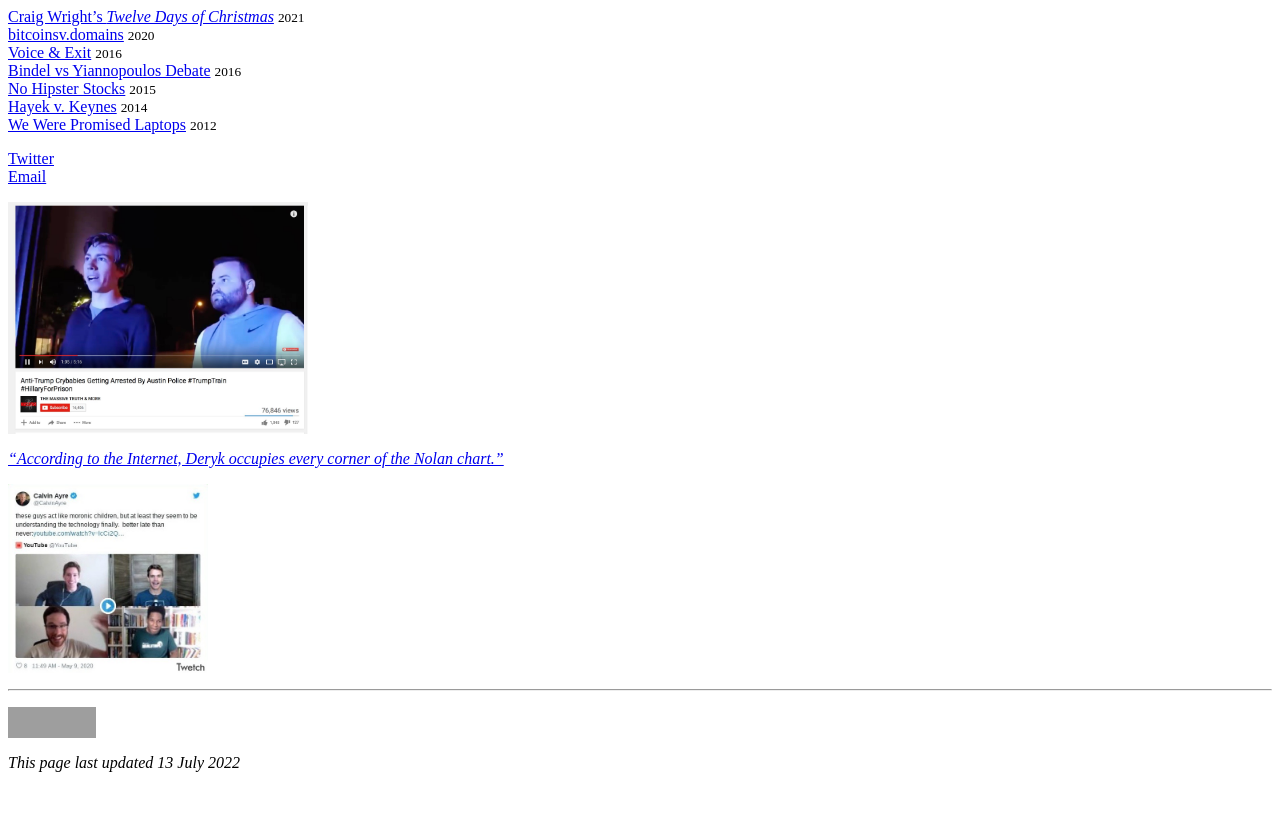
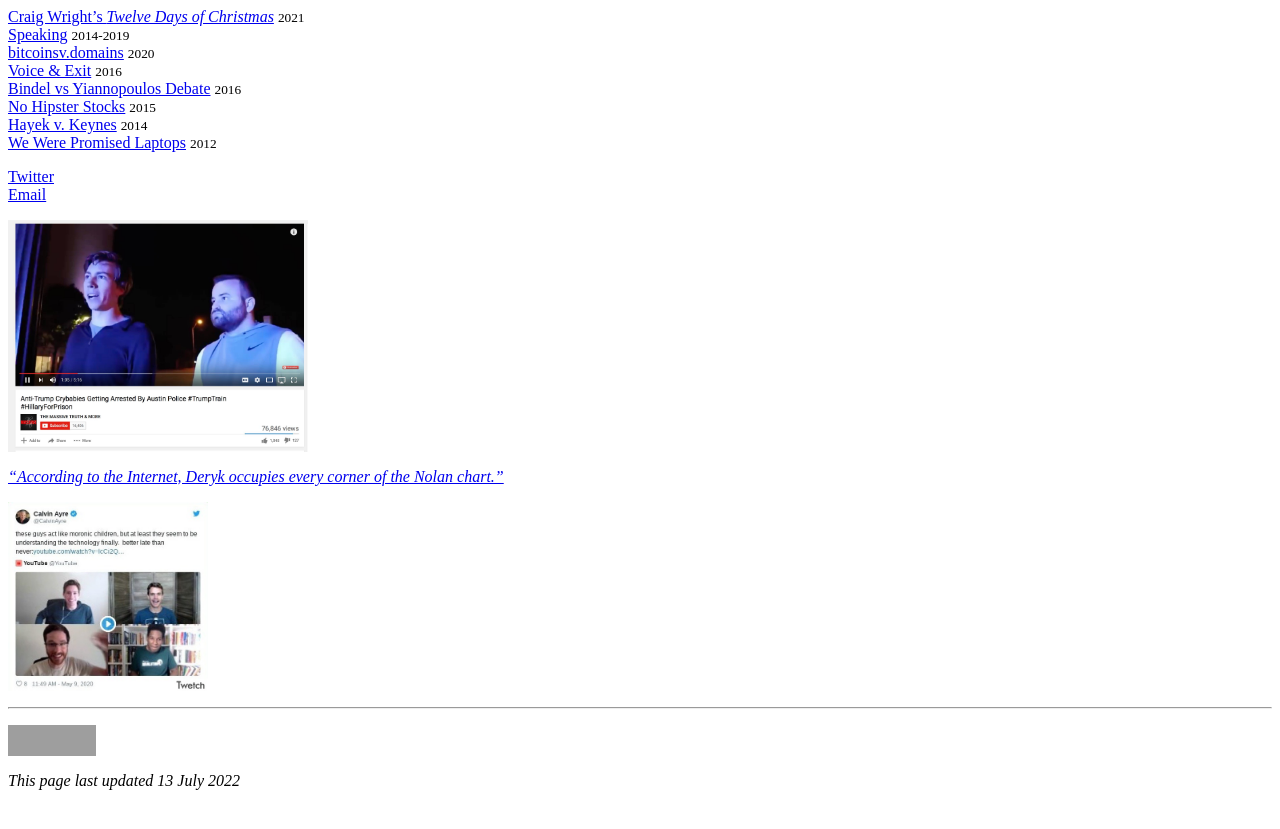
Before and after one commit to dmkgll/dmkgll, a Jekyll site: the page built from index.md, in a window 1280 px wide. Shown: the top 829 px of the page. Built offline with Jekyll 4.4.1, drawn with Linux system fonts in a browser that asks for light colours; grey boxes are pictures that could not be loaded.

Commit message:
Update index.md

```diff
--- a/index.md
+++ b/index.md
@@ -8,6 +8,7 @@
 }</style>
 
 - [Craig Wright's *Twelve Days of Christmas*](/csw12) <small>2021</small>
+- [Speaking](/speaking) <small>2014-2019</small>
 - [bitcoinsv.domains](/bsvdomains) <small>2020</small>
 - [Voice & Exit](/v&e) <small>2016</small>
 - [Bindel vs Yiannopoulos Debate](/bvyd) <small>2016</small>
```
